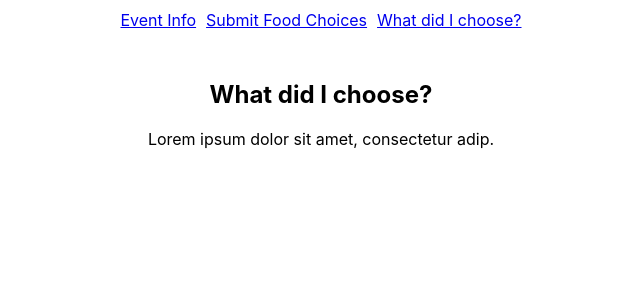
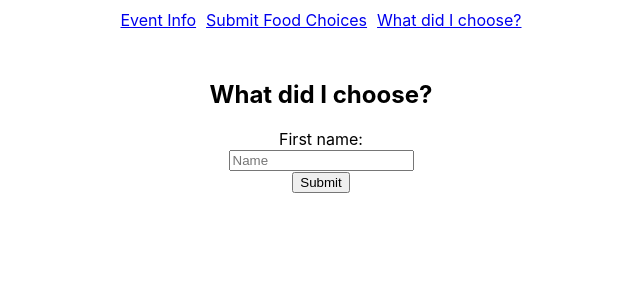
Before and after one commit to marijanedjalkova/christmaslunch, a React (Create React App) app: page /records in a window 1280 px wide. Shown: the top 300 px of the page, without its empty margins (319-959 px from the left). Built offline with nearby package versions, Linux system fonts and the light colour scheme; what @fortawesome/fontawesome would draw is missing.

Commit message:
added form for seeing your order

```diff
--- a/src/components/FoodChoiceForm.js
+++ b/src/components/FoodChoiceForm.js
@@ -4,7 +4,6 @@ import Row from "react-bootstrap/Row";
 import Col from "react-bootstrap/Col";
 import Button from "react-bootstrap/Button";
 import FormCheck from "react-bootstrap/FormCheck";
-import Feedback from "react-bootstrap/Feedback";
 import { Radio, RadioGroup} from 'react-radio-group'
 import choices  from './consts';
 import Dietary from './Dietary';
--- a/src/components/Records.js
+++ b/src/components/Records.js
@@ -1,11 +1,79 @@
+import React from 'react';
+import Form from "react-bootstrap/Form";
+import Row from "react-bootstrap/Row";
+import Col from "react-bootstrap/Col";
+import Button from "react-bootstrap/Button";
 
-function Records() {
+class Records extends React.Component {
+  constructor(props) {
+    super(props);
+    this.state = { name: "", starter: "", starterGF: false, main: "", mainGF: false,
+    dessert: "", dessertGF: false, isMartin: false };
+    this.handleSubmit = this.handleSubmit.bind(this);
+    this.updateName = this.updateName.bind(this);
+  }
+
+
+updateName(event) {
+  this.setState({
+    name: event.target.value
+  }, () => {
+      let newName = '' + event.target.value;
+      console.log('name is now: ' + newName);
+
+      if (newName.toString().toLowerCase().replaceAll(/\s/g,'') === 'martin'){
+          this.setState({
+              isMartin: true
+            })
+      } else {
+          this.setState({
+              isMartin: false
+            })
+      }
+      console.log(this.state);
+  })
+}
+
+handleSubmit(event) {
+  event.preventDefault();
+  console.log(this.state);
+  fetch('https://28uc5uo954.execute-api.us-east-2.amazonaws.com/dev/lunchperson?name=' + this.state.name, {
+    method: 'GET'
+  })
+    .then(res => res.json())
+    .then(json => console.log(json))
+}
+
+
+render() {
     return (
       <div style={{ padding: 20 }}>
         <h2>What did I choose?</h2>
-        <p>Lorem ipsum dolor sit amet, consectetur adip.</p>
+        <Form onSubmit={this.handleSubmit}>
+        <Form.Group as={Row}>
+                <Form.Label column sm={2}>
+                First name:
+                {this.state.isMartin &&<div>add first letter of your surname, there's two of you</div>}
+                </Form.Label>
+                <Col sm={8}>
+                <Form.Control
+                    type="text" placeholder="Name"
+                    value={this.state.name} onChange={this.updateName}/>
+                </Col>
+            </Form.Group>
+            <Button
+                column="true"
+                sm={2}
+                type="submit"
+                className="rounded-pill btn-success"
+            >
+                Submit
+            </Button>
+        </Form>
       </div>
     );
   }
 
+}
+
   export default Records;
```
